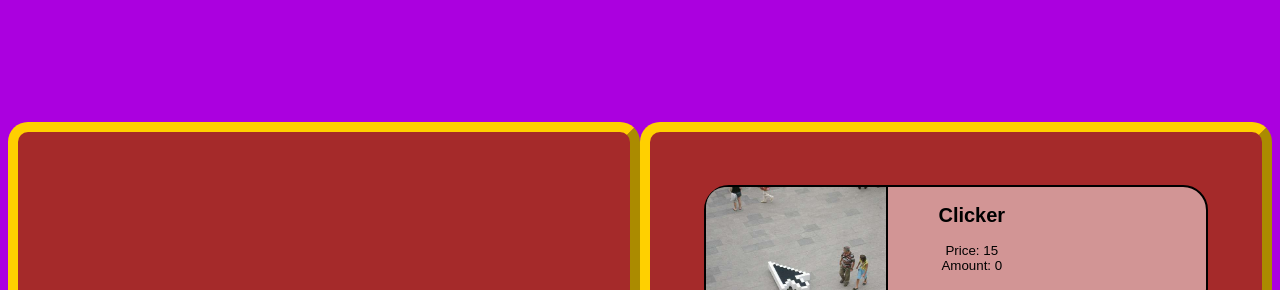
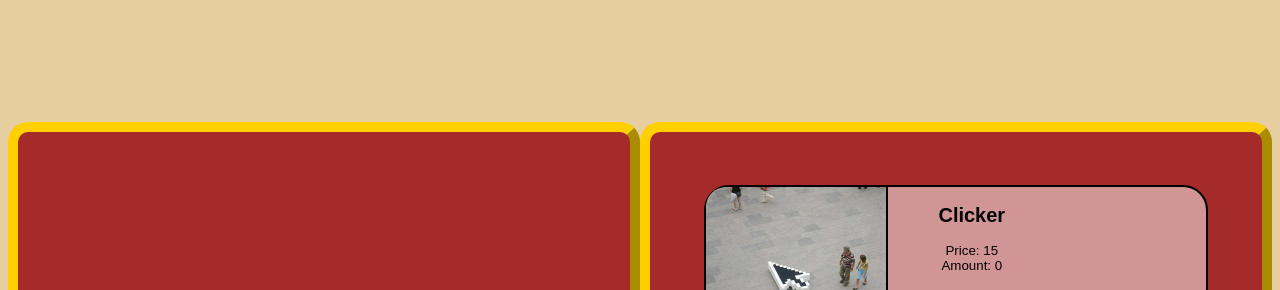
Before and after one commit to Le-Glitch/caleb-brown-projekt2, a plain HTML site: page index.html in a window 1280 px wide. Shown: the part 78-368 px from the top of the page. Drawn offline with Linux system fonts and the light colour scheme.

Commit message:
changed background colour to be more cookie themed

```diff
--- a/style.css
+++ b/style.css
@@ -1,5 +1,5 @@
 body {
-  background-color: rgb(171, 0, 223);
+  background-color: rgb(230, 206, 160);
   display: flex;
   justify-content: space-around;
   margin-top: 200px;
```
